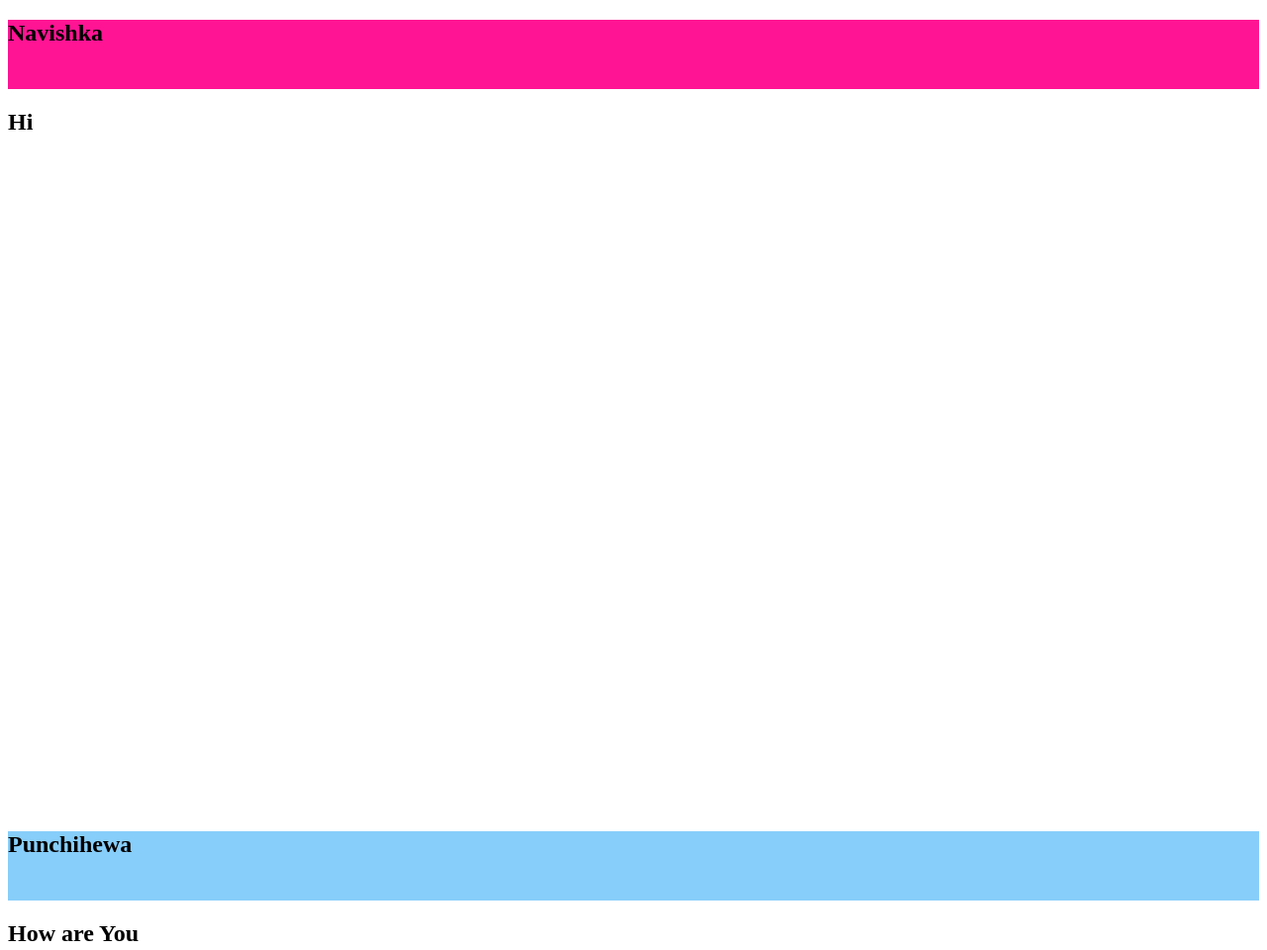
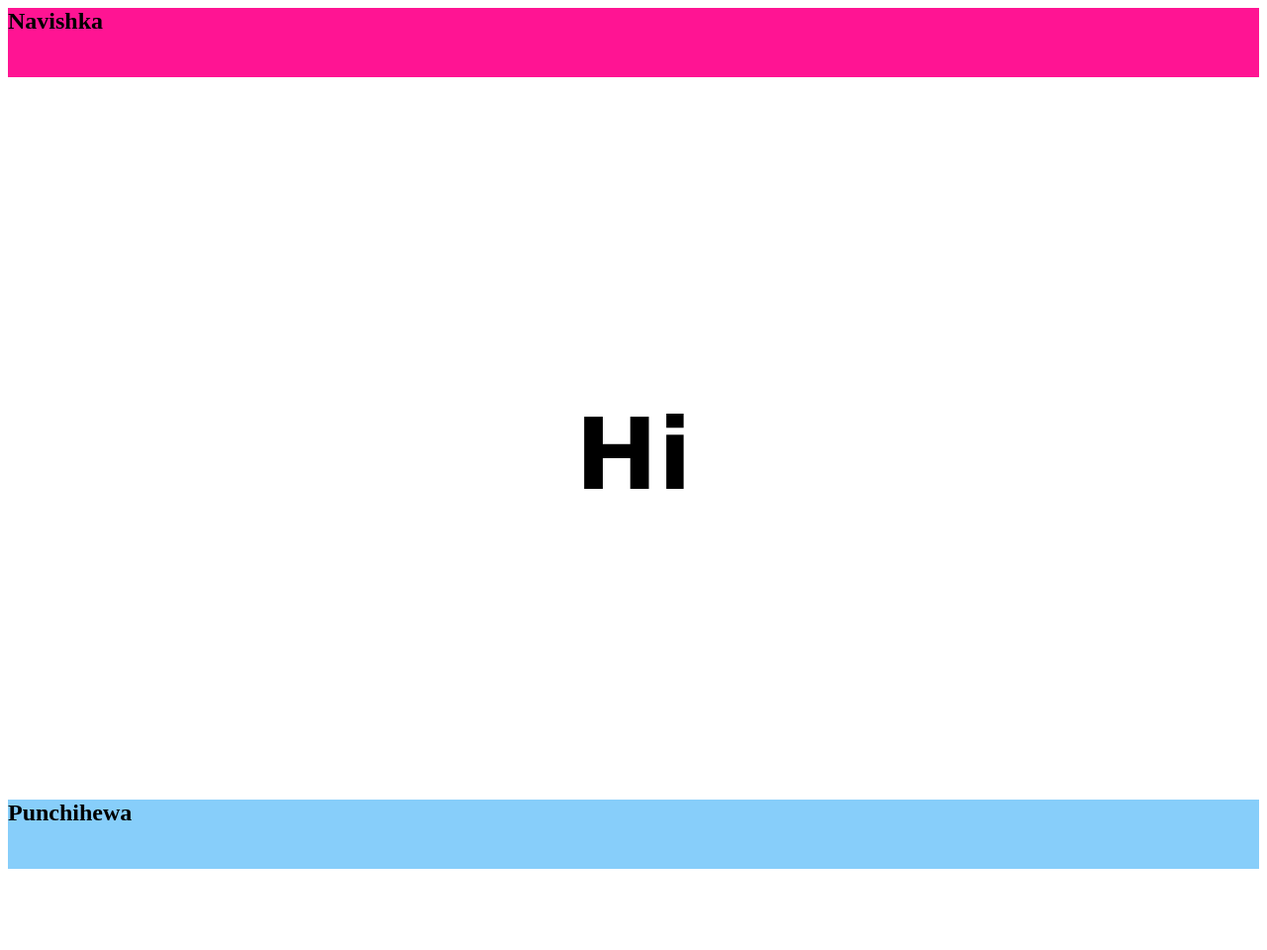
Before and after one commit to punchihew/MyPortfolio, a plain HTML site: page assignments/CSS/Case4/index.html in a window 1280 px wide. Shown: the top 960 px of the page at 99% size. Drawn offline with Linux system fonts and the light colour scheme.

Commit message:
case 2 index1.1.1

```diff
--- a/assignments/CSS/Case4/index.html
+++ b/assignments/CSS/Case4/index.html
@@ -27,14 +27,23 @@
             background-color: orange;
         }
 
-
+        h1{
+            font-size: 100px;
+            text-align: center;
+            position: relative;
+            top: 30vh;
+            font-family: 'Borel', cursive;
+        }
+        h2{
+            margin-top: 0;
+        }
     </style>
 </head>
 <body>
   <main>
       <section>
           <div>
-              <h1>Navishka</h1>
+              <h2>Navishka</h2>
           </div>
           <div>
               <h1>Hi</h1>
@@ -42,7 +51,7 @@
       </section>
       <section>
           <div>
-              <h1>Punchihewa</h1>
+              <h2>Punchihewa</h2>
           </div>
           <div>
               <h1>How are You</h1>
@@ -50,7 +59,7 @@
       </section>
       <section>
           <div>
-              <h1>Matara</h1>
+              <h2>Matara</h2>
           </div>
           <div>
               <h1>I Think</h1>
@@ -58,7 +67,7 @@
       </section>
       <section>
           <div>
-              <h1>Galle</h1>
+              <h2>Galle</h2>
           </div>
           <div>
               <h1>You are fine</h1>
```
